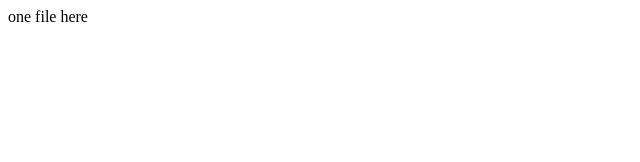
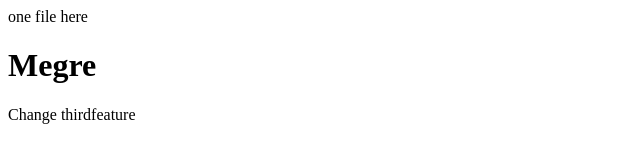
Before and after one commit to A644122/LearnMergeProcess, a plain HTML site: page Rlocalse/index.html in a window 1280 px wide. Shown: the whole page, without its empty margins (0-640 px from the left). Drawn offline with Linux system fonts and the light colour scheme.

Commit message:
change Rlocal0

```diff
--- a/Rlocalse/index.html
+++ b/Rlocalse/index.html
@@ -1 +1,5 @@
 <p>one file here</p>
+<h1>Megre
+
+</h1>
+<p>Change thirdfeature </p>
```
